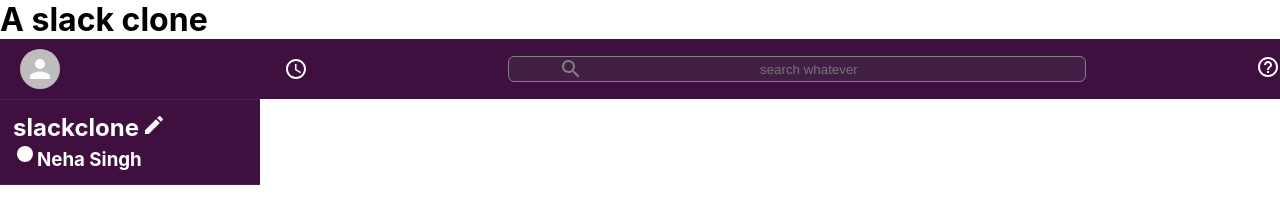
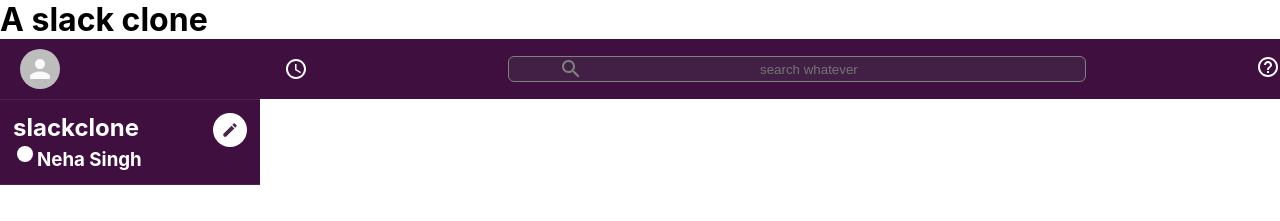
Before and after one commit to sgneha/chatIt, a React (Create React App) app: page / in a window 1280 px wide. Shown: the top 221 px of the page. Built offline with nearby package versions, Linux system fonts and the light colour scheme; the HTML template or start-up script is replaced by a standard one.

Commit message:
sidebar ui icon and info css

```diff
--- a/src/styles/Sidebar.css
+++ b/src/styles/Sidebar.css
@@ -10,3 +10,13 @@
   padding-bottom: 10px;
   padding: 13px;
 }
+.sidebar__header > .MuiSvgIcon-root {
+  color: #49274b;
+  background-color: white;
+  padding: 8px;
+  font-size: 18px;
+  border-radius: 999px;
+}
+.sidebar__info {
+  flex: 1;
+}
```
